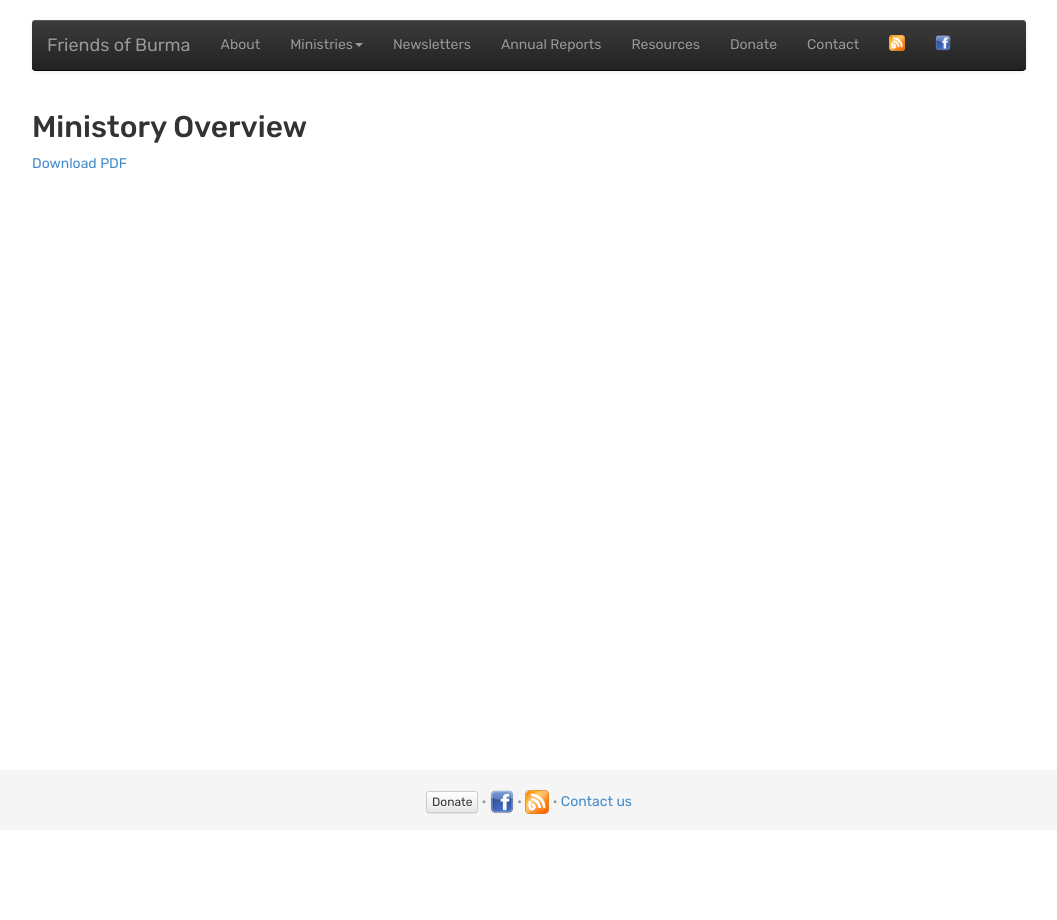
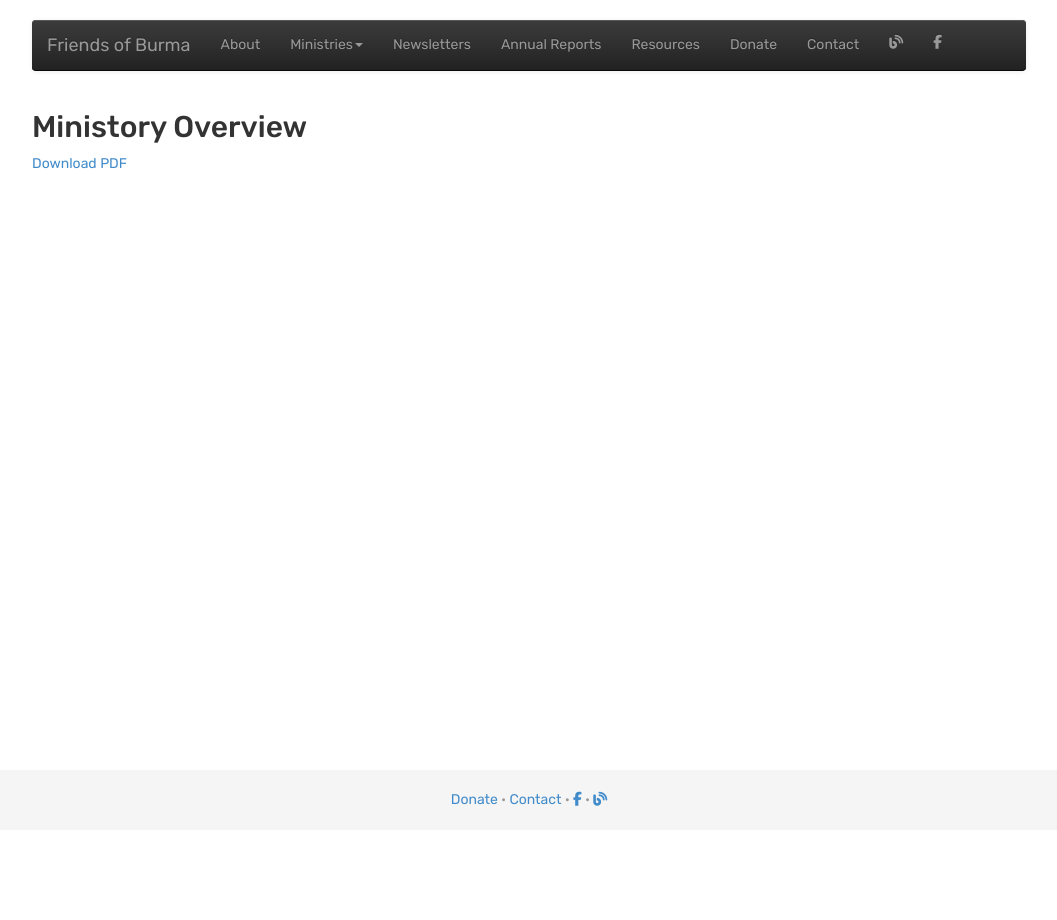
Before and after one commit to friendsofburma/friendsofburma.github.io, a Jekyll site: the page built from _pages/overview.md, in a window 1280 px wide. Shown: the whole page, without its empty margins (111-1168 px from the left). Built offline with Jekyll 4.4.1, drawn with Linux system fonts in a browser that asks for light colours.

Commit message:
font-awesome and footer updates.

```diff
--- a/_includes/_footer.html
+++ b/_includes/_footer.html
@@ -2,13 +2,13 @@
 <div id="footer">
     <div class="container">
         <p class="text-muted text-center credit">
-            <a class="btn btn-xs btn-default" href="/donate">Donate</a>
+            <a href="/donate">Donate</a>
             &middot;
-            <a href="https://www.facebook.com/pages/Friends-of-Burma-Inc/533976606619004?ref=eyJzaWQiOiIwLjU4ODQ2MTk1ODMzNzU3NTIiLCJxcyI6IkpUVkNKVEl5Um5KcFpXNWtjeVV5TUc5bUpUSXdRblZ5YldFbE1rTWxNakJKYm1NbE1qSWxOVVEiLCJndiI6Ijk0YWQwYTU1MTZkN2E4ZDdhOGFlZmIyZjgzYWFmMmU4ZTQyNGIyNTYifQ"><img alt="Facebook" src="/static/img/icons/facebook.png" height="24"/></a>
+            <a href="/contact">Contact</a>
             &middot;
-            <a href="http://blog.friendsofburma.org"><img alt="Blog" src="/static/img/icons/blog.png" height="24"/></a>
+            <a href="https://www.facebook.com/pages/Friends-of-Burma-Inc/533976606619004?ref=eyJzaWQiOiIwLjU4ODQ2MTk1ODMzNzU3NTIiLCJxcyI6IkpUVkNKVEl5Um5KcFpXNWtjeVV5TUc5bUpUSXdRblZ5YldFbE1rTWxNakJKYm1NbE1qSWxOVVEiLCJndiI6Ijk0YWQwYTU1MTZkN2E4ZDdhOGFlZmIyZjgzYWFmMmU4ZTQyNGIyNTYifQ"><i class="fa-brands fa-facebook-f"></i></a>
             &middot;
-            <a href="/contact">Contact us</a>
+            <a href="http://blog.friendsofburma.org"><i class="fa-solid fa-blog"></i></a>
         </p>
     </div>
 </div>
--- a/_includes/_head.html
+++ b/_includes/_head.html
@@ -11,5 +11,7 @@
     <link href="/static/css/bootstrap-theme.min.css" rel="stylesheet" media="screen">
     <link href="/static/css/style.css" rel="stylesheet" media="screen">
     <!-- end bootstrap -->
+    <!-- font-awesome-->
+    <link rel="stylesheet" href="https://cdnjs.cloudflare.com/ajax/libs/font-awesome/6.7.2/css/all.min.css" integrity="sha512-Evv84Mr4kqVGRNSgIGL/F/aIDqQb7xQ2vcrdIwxfjThSH8CSR7PBEakCr51Ck+w+/U6swU2Im1vVX0SVk9ABhg==" crossorigin="anonymous" referrerpolicy="no-referrer" />
     <link rel="icon" type="image/x-icon" href="/static/img/favicon.ico" />
 </head>
--- a/_includes/_menu.html
+++ b/_includes/_menu.html
@@ -42,11 +42,11 @@
                             <a href="/contact">Contact</a>
                         </li>
                         <li>
-                            <a href="http://blog.friendsofburma.org"><img alt="Blog" src="/static/img/icons/blog.png" height="16"/></a>
+                            <a href="http://blog.friendsofburma.org"><i class="fa-solid fa-blog"></i></a>
                         </li>
                         <li>
                             <a href="https://www.facebook.com/Friends-of-Burma-Inc-533976606619004/">
-                                <img alt="Facebook" height="16" src="/static/img/icons/facebook.png"/>
+                                <i class="fa-brands fa-facebook-f"></i>
                             </a>
                         </li>
                     </ul>
```
